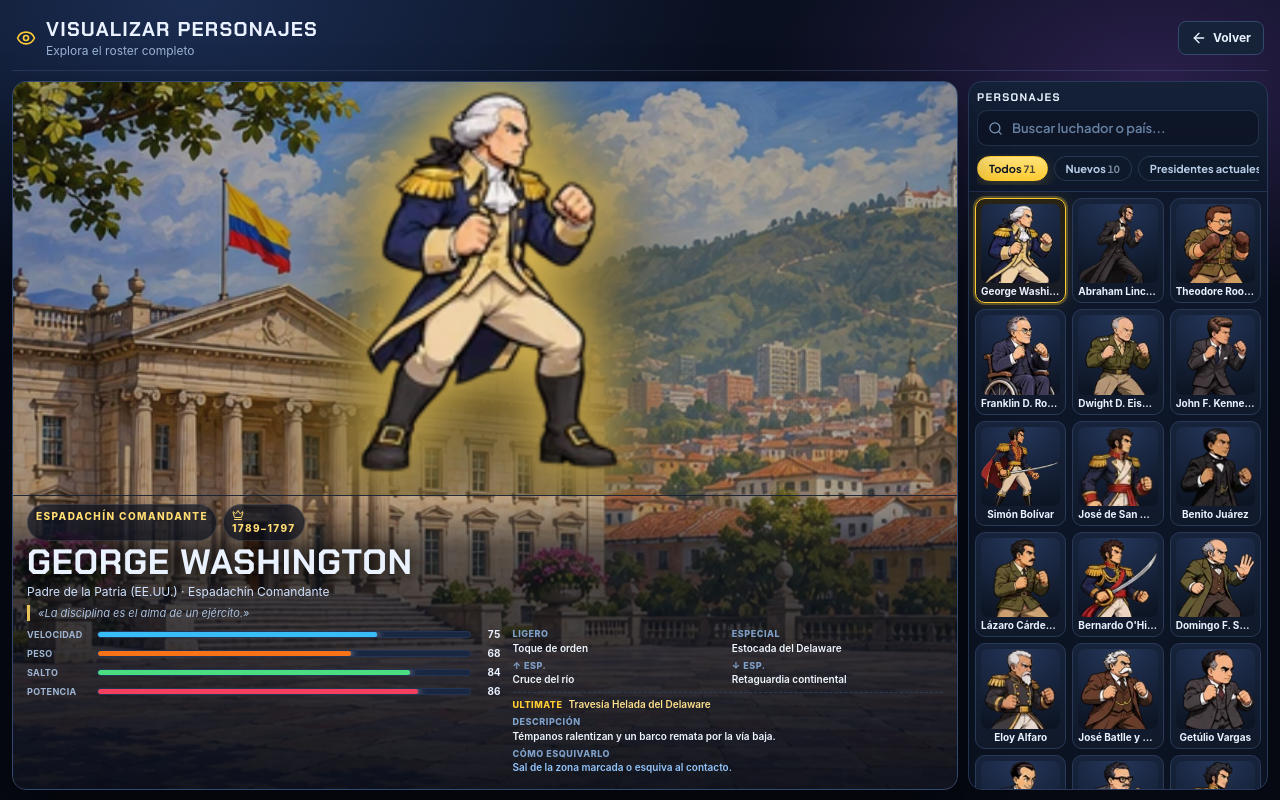
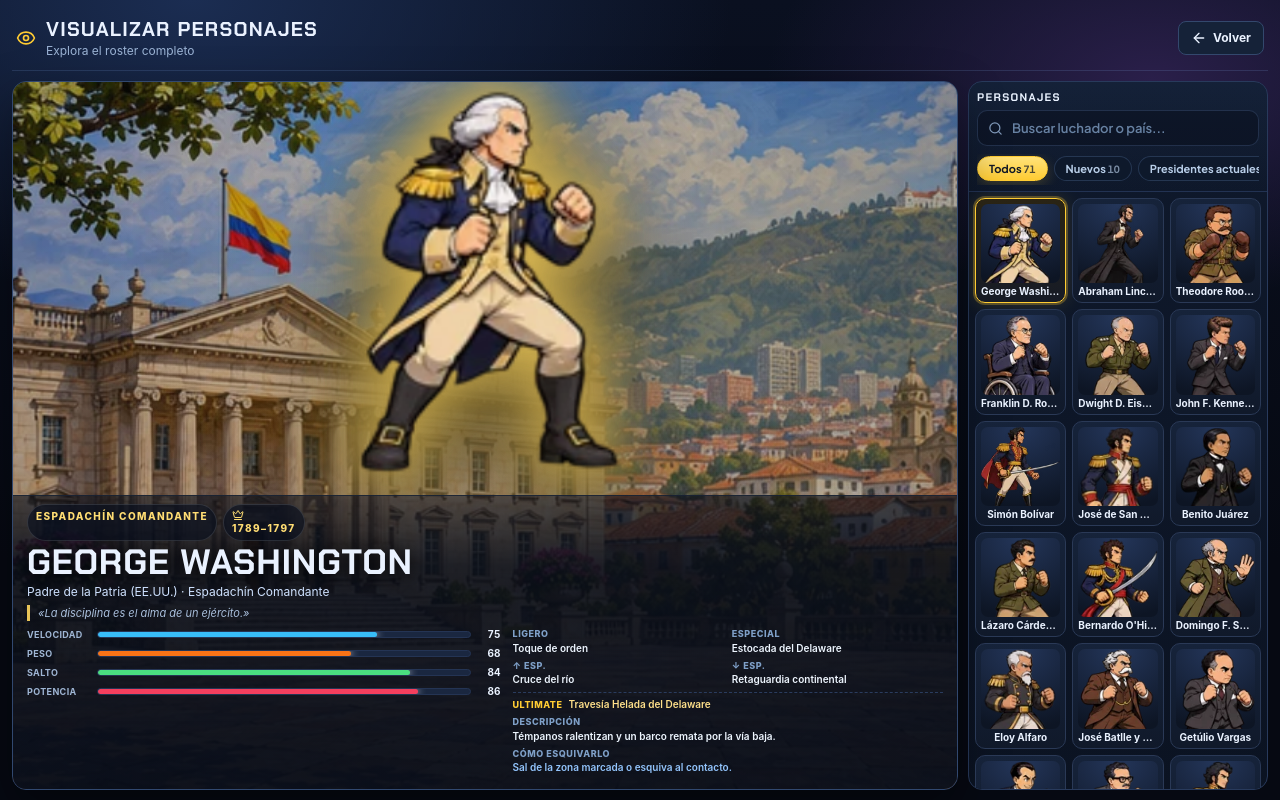
Before and after one commit to Eligiusdev/presidential-brawl, a React (Vite) app in the folder frontend/: page /visualizar in a window 1280 px wide. Built offline with nearby package versions, Linux system fonts and the light colour scheme; what @bufbuild/protobuf would draw is missing.

Commit message:
Aumenta fondo de info en galería de personajes
Hace más opaco el gradiente de ob-char-info en /visualizar para que la sección de descripciones tenga fondo visible, como en el selector online.

```diff
--- a/frontend/src/pages/GalleryPage.tsx
+++ b/frontend/src/pages/GalleryPage.tsx
@@ -62,7 +62,7 @@ export function GalleryPage() {
                 <FighterPreview president={info} selected large />
               </div>
             </div>
-            <div className="ob-char-info">
+            <div className="ob-char-info" style={{ background: 'linear-gradient(180deg,rgba(8,13,24,.62) 0%,rgba(8,13,24,.88) 24%,rgba(8,13,24,.95) 100%)' }}>
               <div className="ob-hero-tags">
                 <span className="ob-tag">{info.role}</span>
                 <span className="ob-tag"><Crown className="h-3 w-3" />{info.era}</span>
```
